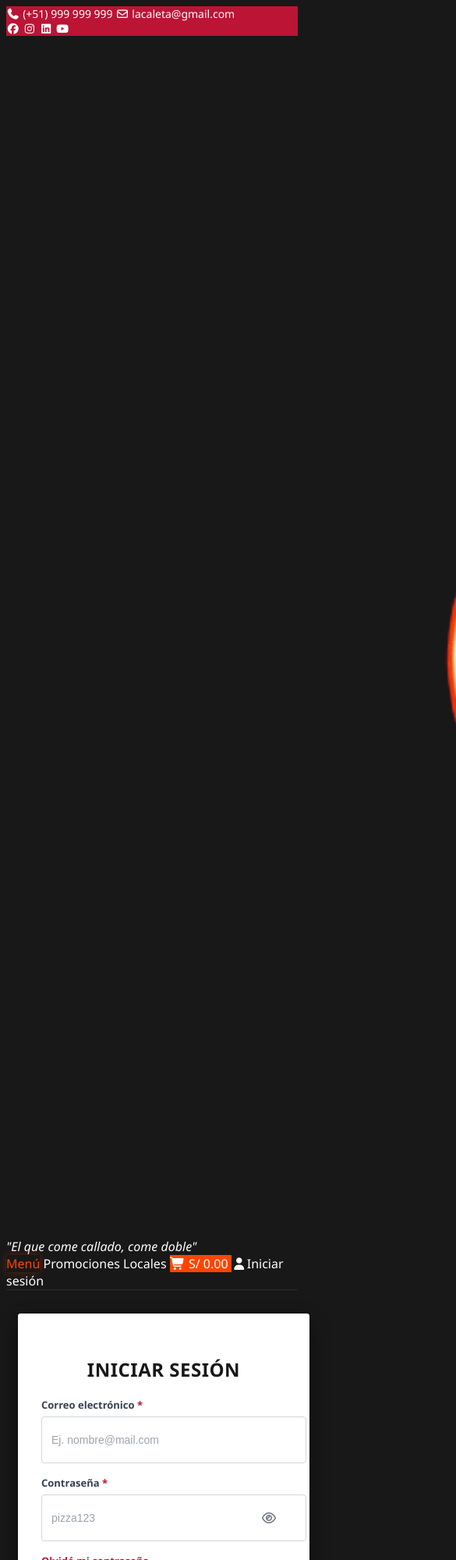
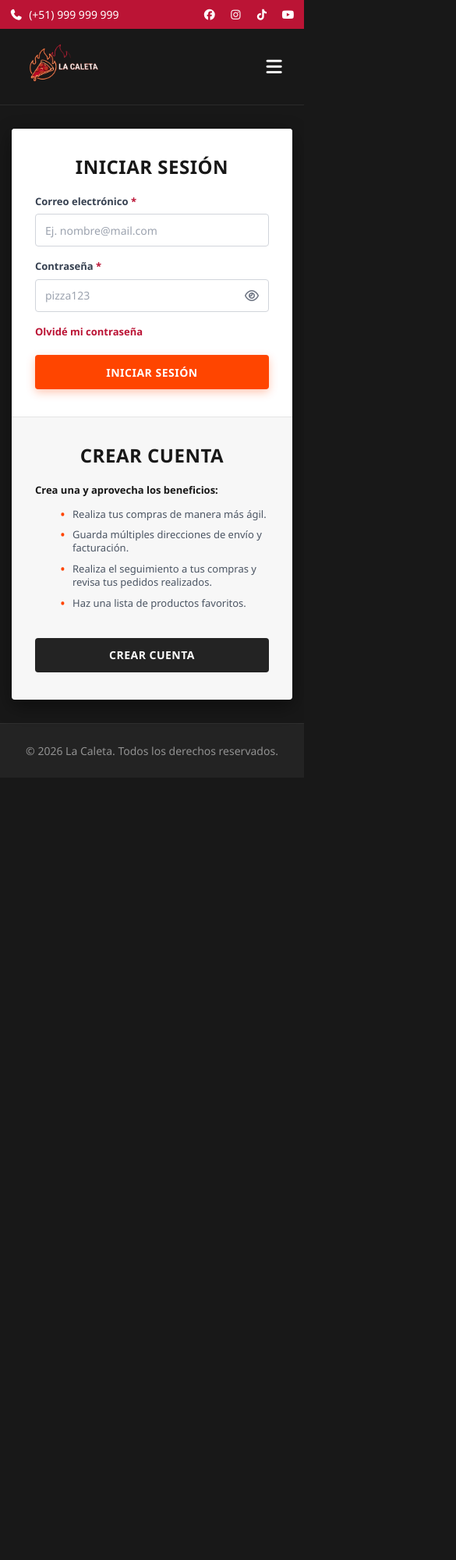
Before and after one commit to Dokyzzz/Sistema-ventas-web-Pizzeria, a plain HTML site: page login.html in a window 390 px wide. Shown: the top 2000 px of the page at 78% size, 585 px wide, since content can reach past the window. After the commit the page ends 997 px from the top, so only its background shows below. Drawn offline with nearby package versions, Linux system fonts and the light colour scheme.

Commit message:
Update login.html

```diff
--- a/login.html
+++ b/login.html
@@ -5,64 +5,69 @@
     <meta charset="UTF-8">
     <meta name="viewport" content="width=device-width, initial-scale=1.0">
     <title>La Caleta | Pizzería Secreta</title>
+    <link href="https://cdn.jsdelivr.net/npm/bootstrap@5.3.8/dist/css/bootstrap.min.css" rel="stylesheet">
+    <link rel="stylesheet" href="https://cdnjs.cloudflare.com/ajax/libs/font-awesome/7.0.0/css/all.min.css">
     <link rel="stylesheet" href="style/styles.css">
-    <link rel="stylesheet" href="https://cdnjs.cloudflare.com/ajax/libs/font-awesome/7.0.0/css/all.min.css">
 </head>
 
 <body>
 
-    <!-- Barra Superior (Top Bar) -->
-    <section id="topbar" class="padding-xs">
-        <div class="container">
-            <div class="topbar-container">
-                <div class="topbar-contactus">
-                    <a href="tel:+51999999999"><i class="fa-solid fa-phone"></i> (+51) 999 999 999</a>
-                    <a href="mailto:lacaleta@gmail.com"><i class="fa-regular fa-envelope"></i> lacaleta@gmail.com</a>
-                </div>
-                <div class="topbar-social">
-                    <a href="#" title="Facebook"><i class="fa-brands fa-facebook"></i></a>
-                    <a href="#" title="Instagram"><i class="fa-brands fa-instagram"></i></a>
-                    <a href="#" title="TikTok"><i class="fa-brands fa-linkedin"></i></a>
-                    <a href="#" title="YouTube"><i class="fa-brands fa-youtube"></i></a>
-                </div>
+    <section id="topbar" class="py-2">
+        <div class="container d-flex justify-content-between align-items-center">
+            <!-- Contactos (En móvil se oculta el correo para que no sature) -->
+            <div class="d-flex align-items-center gap-3">
+                <a href="tel:+51999999999" class="text-nowrap"><i class="fa-solid fa-phone me-1"></i> (+51) 999 999
+                    999</a>
+                <a href="mailto:lacaleta@gmail.com" class="d-none d-sm-inline text-nowrap"><i
+                        class="fa-regular fa-envelope me-1"></i> lacaleta@gmail.com</a>
+            </div>
+            <!-- Redes Sociales -->
+            <div class="d-flex align-items-center gap-3">
+                <a href="#"><i class="fa-brands fa-facebook"></i></a>
+                <a href="#"><i class="fa-brands fa-instagram"></i></a>
+                <a href="#"><i class="fa-brands fa-tiktok"></i></a>
+                <a href="#"><i class="fa-brands fa-youtube"></i></a>
             </div>
         </div>
     </section>
 
-    <!-- Encabezado Principal / Navegación -->
-    <header id="header">
+    <!-- Encabezado / Navegación Responsive -->
+    <header id="header" class="navbar navbar-expand-lg py-2">
         <div class="container">
-            <div class="nav-bar">
-                <div class="nav-logo">
-                    <a href="../Pizzeria-La-Caleta-main/index.html">
-                        <img src="images/lacaleta.png" class="img-fluid" alt="Logo La Caleta">
+            <!-- Logo -->
+            <a class="navbar-brand me-3" href="#header" style="width: 130px;">
+                <img src="images/lacaleta.png" class="img-fluid" alt="Logo La Caleta">
+            </a>
+            <!-- Frase (Visible solo en pantallas grandes) -->
+            <div class="d-none d-xl-block text-secondary fst-italic small">
+                "El que come callado, come doble"
+            </div>
+            <!-- Botón Hamburguesa (Aparece en tablets y móviles) -->
+            <button class="navbar-toggler border-0 text-white shadow-none" type="button" data-bs-toggle="collapse"
+                data-bs-target="#menuNavegacion" aria-controls="menuNavegacion" aria-expanded="false"
+                aria-label="Abrir menú">
+                <i class="fa-solid fa-bars fs-3 text-white"></i>
+            </button>
+            <!-- Enlaces colapsables -->
+            <div class="collapse navbar-collapse justify-content-end" id="menuNavegacion">
+                <nav
+                    class="d-flex flex-column flex-lg-row align-items-end align-items-lg-center gap-3 gap-lg-2 p-3 p-lg-0 my-2 my-lg-0">
+                    <a class="nav-link px-3 py-1 fw-bold rounded-pill border nav-menu-link-active text-nowrap"
+                        href="#">Menú</a>
+                    <a class="nav-link px-3 py-1 fw-bold text-white text-nowrap" href="#">Promociones</a>
+                    <a class="nav-link px-3 py-1 fw-bold text-white text-nowrap" href="#">Locales</a>
+                    <!-- Carrito -->
+                    <a class="nav-menu-link-shop px-3 py-2 fw-bold rounded-pill d-flex align-items-center gap-2 text-nowrap"
+                        href="#">
+                        <i class="fa-solid fa-cart-shopping"></i>
+                        <span>S/ 0.00</span>
                     </a>
-                </div>
-
-                <div class="nav-menu-text">
-                    <em>"El que come callado, come doble"</em>
-                </div>
-
-                <nav class="nav-menu">
-                    <a class="nav-menu-link nav-menu-link-active" href="#">Menú</a>
-                    <a class="nav-menu-link" href="#">Promociones</a>
-                    <a class="nav-menu-link" href="#">Locales</a>
-                    <a class="nav-menu-link-shop" href="#">
-                        <i class="fa-solid fa-cart-shopping"></i>
-                        <span class="moneda">S/</span>
-                        <span class="carrito-total">0.00</span>
-                    </a>
-                    <a class="nav-menu-login" href="../login.html">
-                        <i class="fa-solid fa-user"></i>Iniciar sesión
+                    <!-- Iniciar Sesión -->
+                    <a class="d-flex align-items-center gap-2 text-white ms-lg-2 text-nowrap" href="login.html">
+                        <i class="fa-solid fa-user"></i>
+                        <span>Iniciar sesión</span>
                     </a>
                 </nav>
-
-                <!-- Botón Hamburguesa para Móviles -->
-                <div class="nav-menu-toggle" aria-label="Abrir menú">
-                    <span></span>
-                    <span></span>
-                    <span></span>
-                </div>
             </div>
         </div>
     </header>
@@ -113,12 +118,13 @@
     </div>
 </main>
 
-    <footer>
-        <div class="container footer-content">
-            <p>&copy; 2026 La Caleta. Todos los derechos reservados.</p>
+    <footer class="py-4 text-center">
+        <div class="container">
+            <p class="small text-white-50 mb-0">&copy; 2026 La Caleta. Todos los derechos reservados.</p>
         </div>
     </footer>
 
+    <script src="https://cdn.jsdelivr.net/npm/bootstrap@5.3.8/dist/js/bootstrap.bundle.min.js"></script>
 </body>
 
 </html>
```
